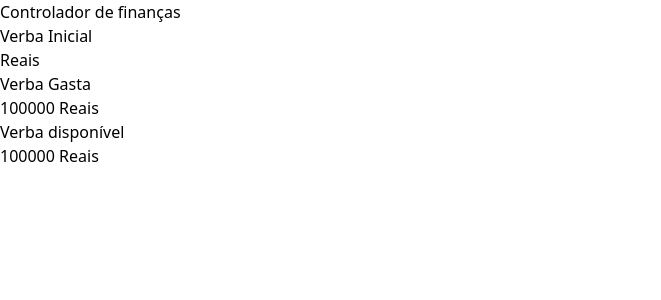
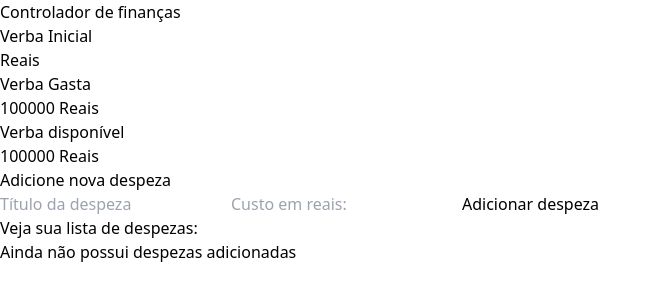
Before and after one commit to GabrielD3Vsilva/cashController-with-backend, a React (Vite) app in the folder Front End/: page /home in a window 1280 px wide. Shown: the top 300 px of the page, without its empty margins (0-661 px from the left). Built offline with nearby package versions, Linux system fonts and the light colour scheme; no server answers.

Commit message:
create FormGetExpense component
Criação da estrutura e estilização do componente que irá obter os dados de uma nova despeza do usuário.

```diff
--- /dev/null
+++ b/Front End/src/Components/IndexOfAplication/FormCash/FormGetExpense.jsx
@@ -0,0 +1,17 @@
+function FormGetExpense ({email}) {
+    return (
+        <form className="flex flex-col gap-2">
+            <h4 className="text-lg font-semibold text-center mb-3">Adicione nova despeza </h4>
+                <input type="text" placeholder="Título da despeza"
+                className="py-1 text-center border-b-2 w-auto  border-blue-950"/>
+
+                <input type="number" placeholder="Custo em reais: "
+                className="py-1 text-center border-b-2 border-blue-950"
+                />
+
+                <input type="submit" value="Adicionar despeza" className="text-center bg-blue-600 py-1 hover:bg-blue-900 transition-all ease-in-out font-bold text-white"/>
+        </form>
+    )
+}
+
+export default FormGetExpense;
--- a/Front End/src/Components/IndexOfAplication/Home.jsx
+++ b/Front End/src/Components/IndexOfAplication/Home.jsx
@@ -1,6 +1,7 @@
 import axios from 'axios';
 import CashItem from './CashItems/CashItem';
 import FormGetCashInit from './FormCash/FormGetCashInit'
+import FormGetExpense from './FormCash/FormGetExpense';
 import { useState } from 'react';
 import { useLocation } from 'react-router-dom';
 import { useEffect } from 'react';
@@ -49,6 +50,14 @@ function Home ( ) {
                         </div>
                 </main>
             }
+
+            <section className='py-8'>
+                <FormGetExpense email={data}/>
+
+                <h3 className="text-xl font-semibold text-center mt-6">Veja sua lista de despezas:</h3>
+
+                <h4 className="text-lg mt-6 font-semibold text-center text-blue-950">Ainda não possui despezas adicionadas</h4>
+            </section>
         </div>
     )
 }
```
